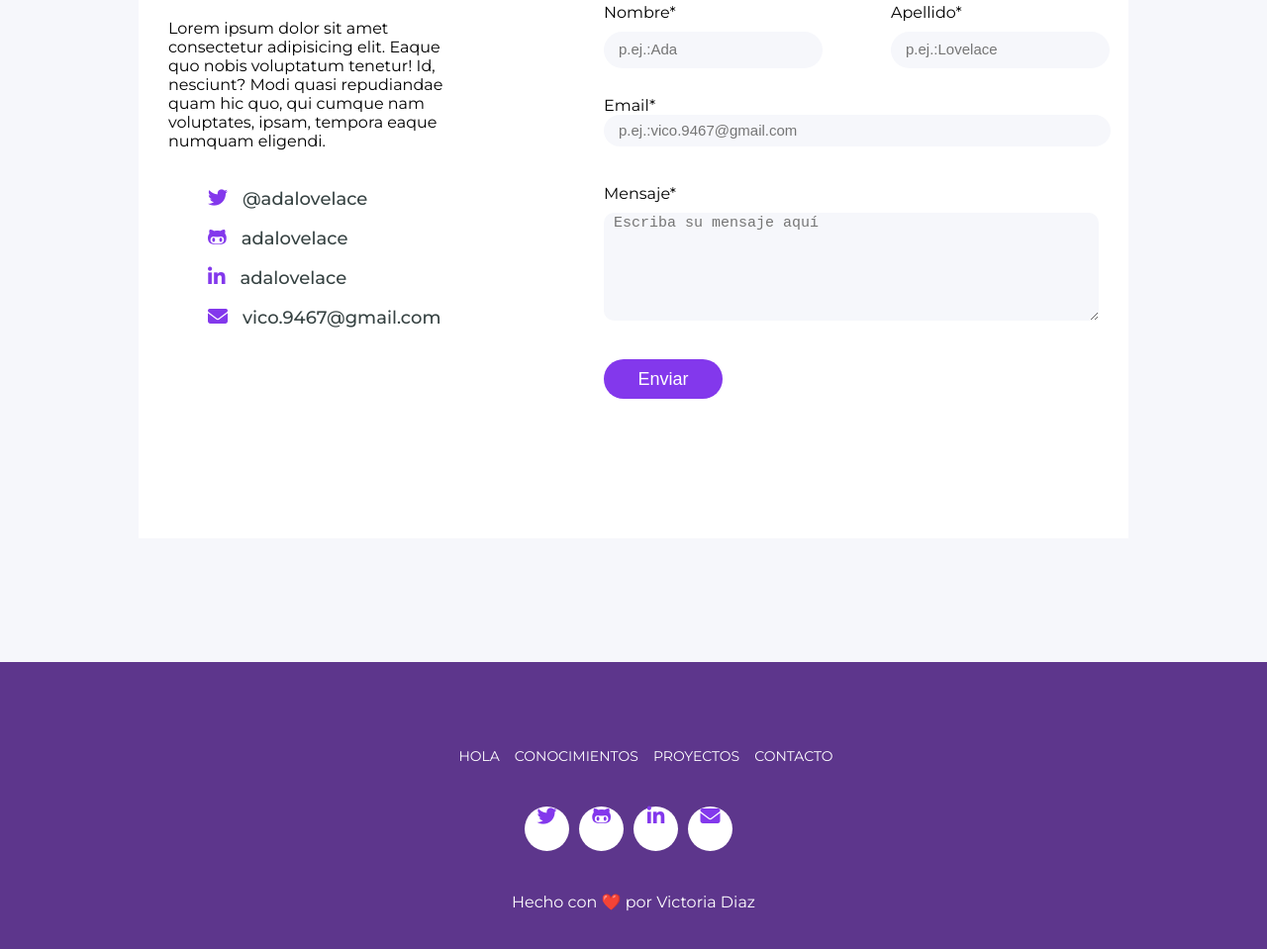
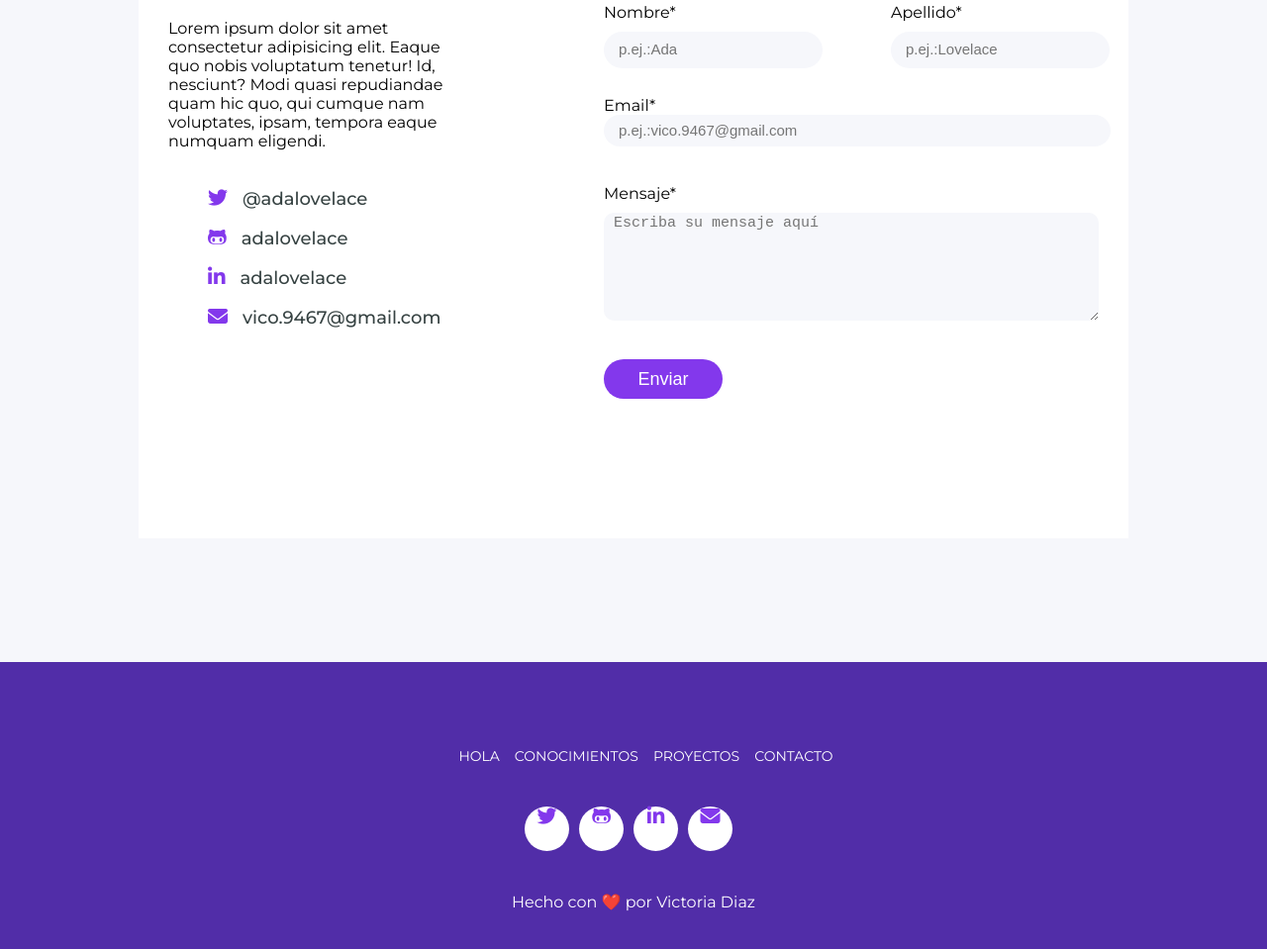
Before and after one commit to diazvic/ada-portafolio, a plain HTML site: page index.html in a window 1280 px wide. Shown: the part 4140-5099 px from the top of the page at 99% size. Drawn offline with nearby package versions, Linux system fonts and the light colour scheme.

Commit message:
cambio color footer

```diff
--- a/styles.css
+++ b/styles.css
@@ -393,7 +393,7 @@ h3{
 }
 /* footer */
 footer{
-    background-color: #5D368C;
+    background-color: #512DA8;
     display: flex;
     flex-direction: column;
     padding: 70px;
```
